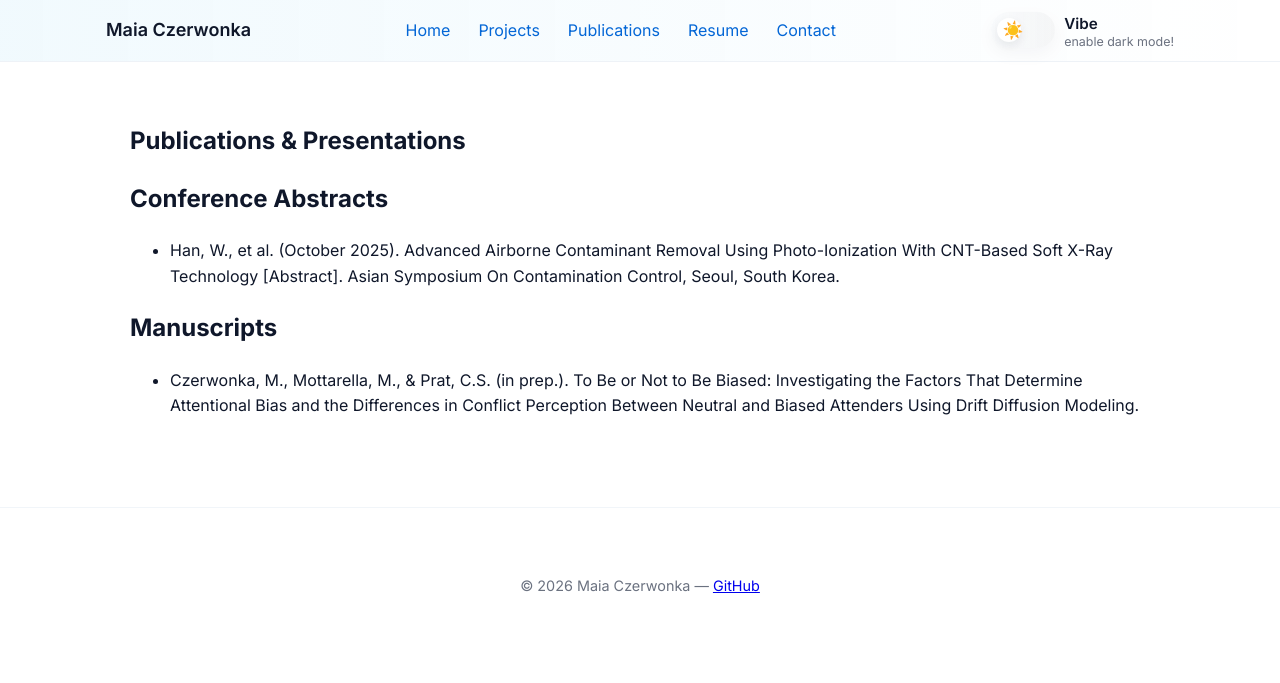
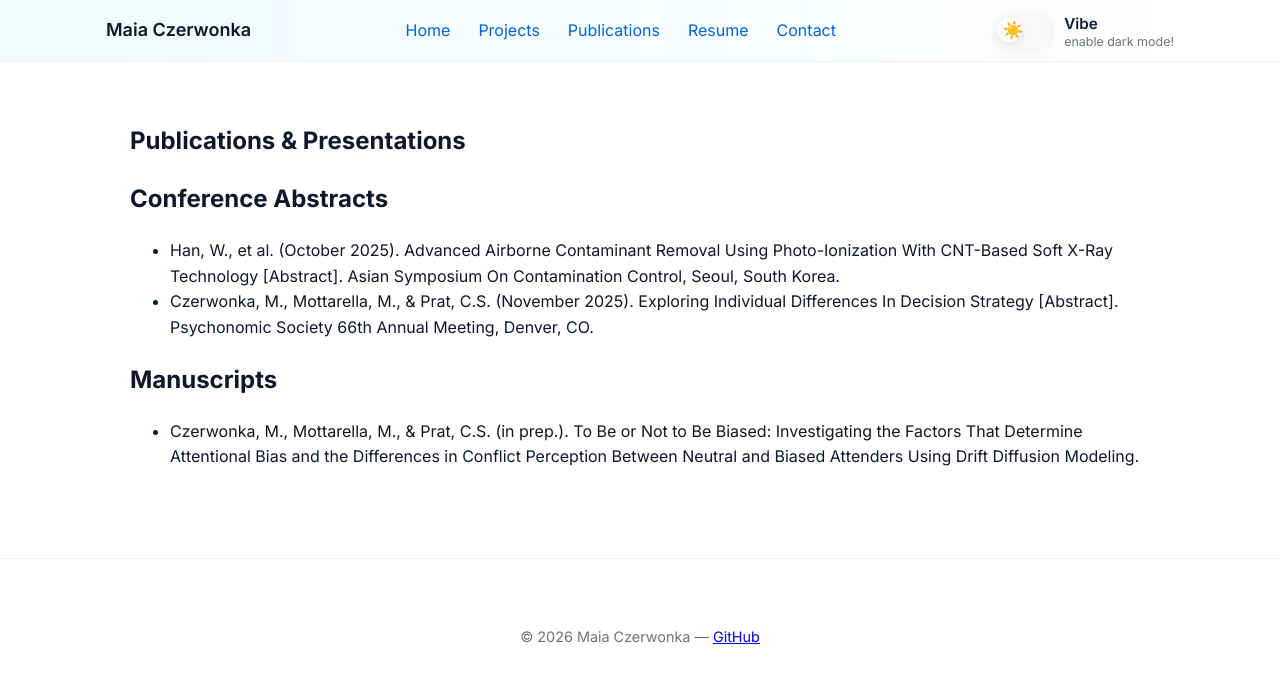
Before and after one commit to maiacz/website, a Jekyll site: the page built from publications.md, in a window 1280 px wide. Shown: the top 683 px of the page. Built offline with Jekyll 4.4.1, drawn with Linux system fonts in a browser that asks for light colours.

Commit message:
Add Psychonomic Society abstract to publications page
Co-authored-by: Copilot <223556219+Copilot@users.noreply.github.com>

```diff
--- a/publications.md
+++ b/publications.md
@@ -11,7 +11,9 @@ permalink: /publications/
   <ul>
     <li>
       Han, W., et al. (October 2025). Advanced Airborne Contaminant Removal Using Photo-Ionization With CNT-Based Soft X-Ray Technology [Abstract]. Asian Symposium On Contamination Control, Seoul, South Korea.
-      <!-- If you have a PDF, upload to assets/files and I can link it here. -->
+    </li>
+    <li>
+      Czerwonka, M., Mottarella, M., & Prat, C.S. (November 2025). Exploring Individual Differences In Decision Strategy [Abstract]. Psychonomic Society 66th Annual Meeting, Denver, CO.
     </li>
   </ul>
 
```
